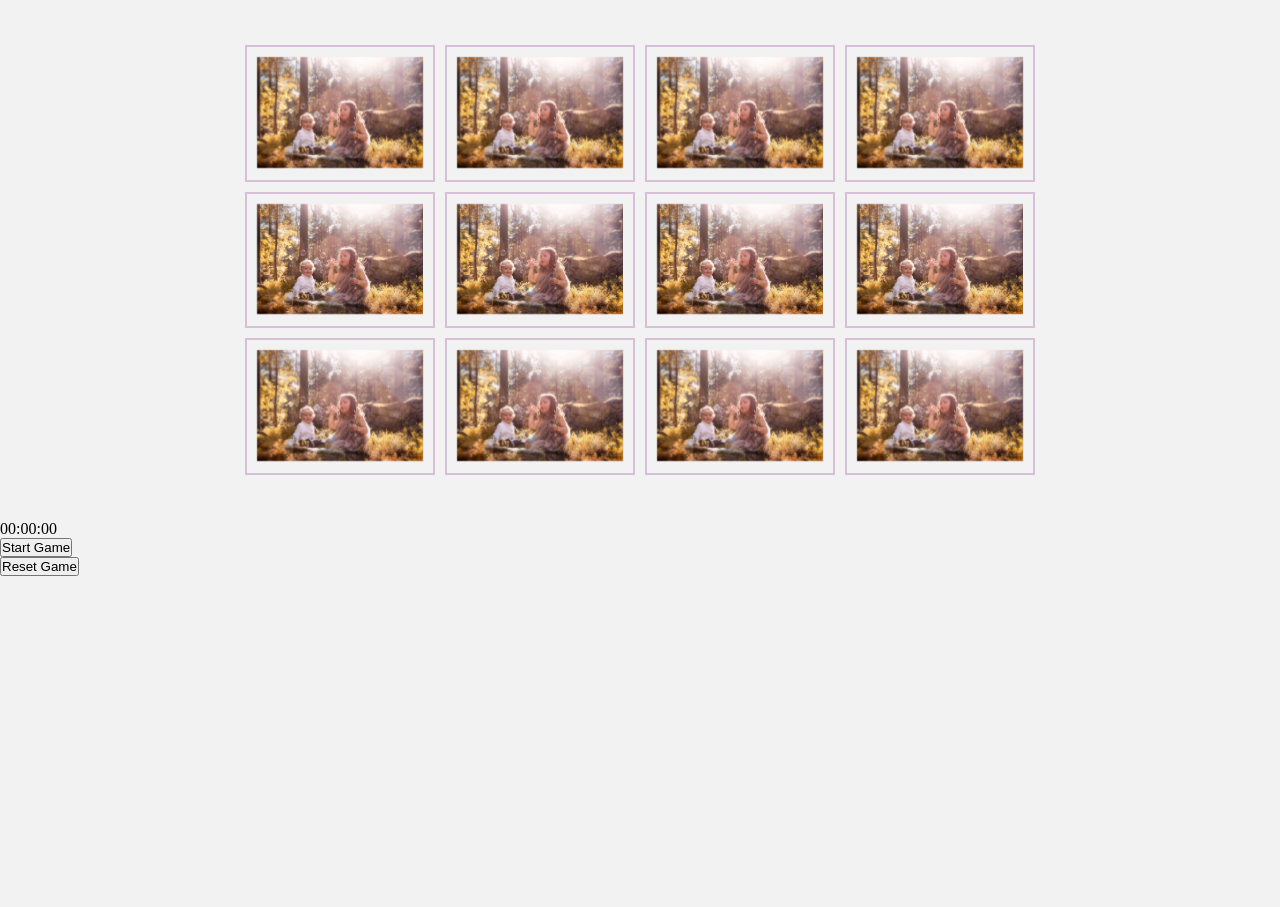
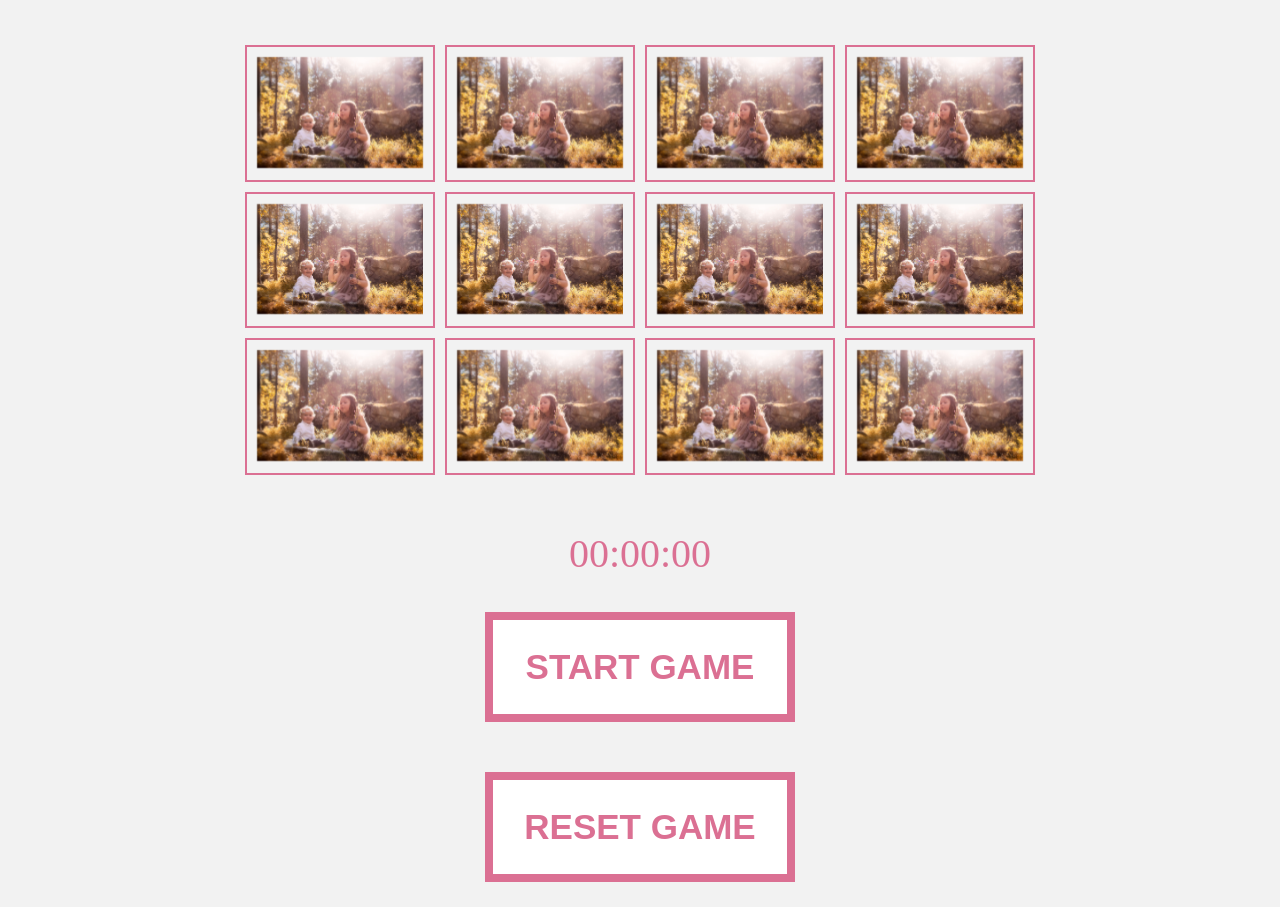
Before and after one commit to milon2000/memory-match-game, a plain HTML site: page index.html in a window 1280 px wide. Before the commit the page ends 840 px from the top, so only its background shows below. Drawn offline with Linux system fonts and the light colour scheme.

Commit message:
Update style.css

```diff
--- a/style.css
+++ b/style.css
@@ -1,12 +1,14 @@
-*{
+* {
     padding: 0;
     margin: 0;
     box-sizing: border-box;
 }
+
 body {
     height: 100vh;
     background-color: #f2f2f2;
 }
+
 .game {
     width: 800px;
     height: 440px;
@@ -16,34 +18,106 @@ body {
     /*stworzenie perspektywy 3d dla gry*/
     perspective: 1000px;
 }
+
 .card {
     width: calc(25% - 10px);
     height: calc(33.333% - 10px);
     margin: 5px;
-    border: 2px solid thistle;
+    border: 2px solid palevioletred;
     transform: scale(1);
     position: relative;
     /*dziala z perspektywa, obracamy karty w 3d*/
     transform-style: preserve-3d;
     transition: transform .5s;
 }
+
 .card:active {
     transform: scale(.97);
     transition: transform .2s;
 }
-.front, .back {
+
+.front,
+.back {
     position: absolute;
     width: 100%;
     height: auto;
     padding: 10px;
     backface-visibility: hidden;
 }
+
 .back {
     transform: rotateY(180deg);
 }
+
 .card.flip {
     transform: rotateY(180deg);
 }
+
 .card.none {
     pointer-events: none;
 }
+
+.container {
+    width: 800px;
+    margin: 0 auto;
+    text-align: center;
+}
+
+.start-stopwatch {
+    -webkit-touch-callout: none;
+    -webkit-user-select: none;
+    -khtml-user-select: none;
+    -moz-user-select: none;
+    -ms-user-select: none;
+    user-select: none;
+    -webkit-tap-highlight-color: transparent;
+}
+
+.start-stopwatch {
+    width: 300px;
+    height: 100px;
+    cursor: pointer;
+    font-size: 35px;
+    font-weight: bold;
+    color: palevioletred;
+    text-transform: uppercase;
+    background: white;
+    border: 3px solid palevioletred;
+    box-shadow: 5px 5px 0 palevioletred,
+        -5px -5px 0 palevioletred,
+        -5px 5px 0 palevioletred,
+        5px -5px 0 palevioletred;
+    transition: 500ms ease-in-out;
+    margin: 30px 10px;
+}
+
+.start-stopwatch:hover {
+    box-shadow: 20px 5px 0 palevioletred, -20px -5px 0 palevioletred;
+}
+
+.start-stopwatch:focus {
+    outline: none;
+}
+
+.stopwatch {
+    padding: 10px 15px;
+    font-size: 40px;
+    color: palevioletred;
+
+}
+
+.disabled {
+    color: grey;
+    box-shadow: none;
+    border: 3px solid grey;
+    cursor: default;
+}
+
+.disabled:hover {
+    box-shadow: none;
+}
+
+.results {
+    font-size: 30px;
+    color: palevioletred;
+}
```
